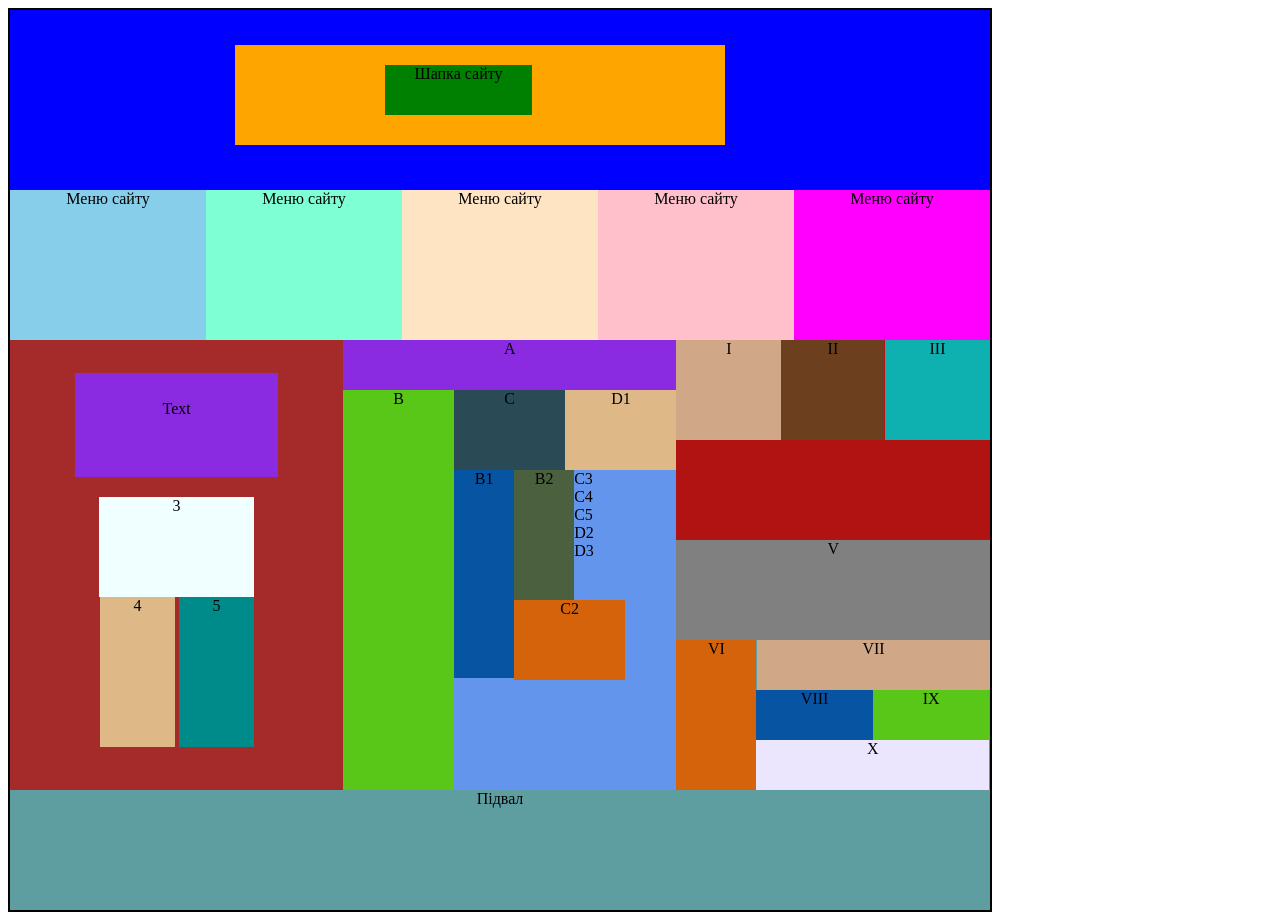
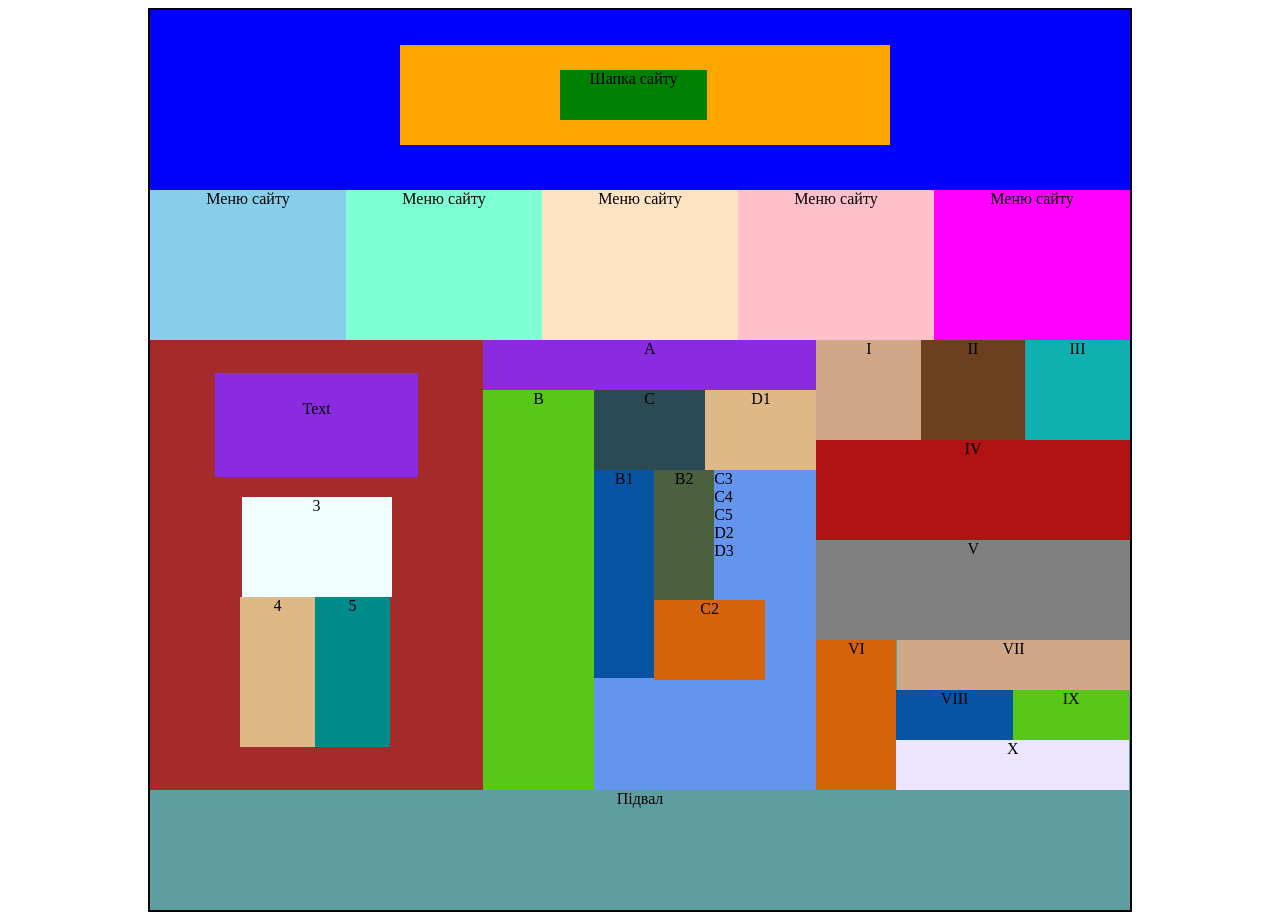
Before and after one commit to yuriikhomych23/html_css_task2-, a plain HTML site: page index.html in a window 1280 px wide. Drawn offline with Linux system fonts and the light colour scheme.

Commit message:
Sample code

```diff
--- a/css/index.css
+++ b/css/index.css
@@ -1,30 +1,32 @@
 body {
-
+    margin-left: auto;
+    margin-right: auto;
     max-width: 980px;
     height: 900px;
     border: 2px solid black;
 }
 
 header {
+
     height: 20%;
     width: 100%;
     background-color: blue;
 }
 
-header .inside {
+header .inner {
     height: 100px;
     width: 50%;
     background-color: orange;
     display: inline-block;
-    margin: 35px 225px 35px 225px;
+    margin: 35px 225px 35px 250px;
 }
 
-header .site {
+header .hat {
     height: 50px;
     width: 30%;
     background-color: green;
     text-align: center;
-    margin: 20px 10px 15px 150px;
+    margin: 25px 10px 15px 160px;
 }
 
 .menu_1 {
@@ -88,7 +90,7 @@ header .site {
 .container3 {
     background-color: azure;
     text-align: center;
-    width: 155px;
+    width: 150px;
     height: 100px;
     margin-left: auto;
     margin-right: auto;
@@ -96,7 +98,7 @@ header .site {
 }
 
 .container4 {
-    display: inline-block;
+    float: left;
     background-color:burlywood;
     text-align: center;
     width: 75px;
@@ -105,7 +107,7 @@ header .site {
 }
 
 .container5 {
-    display: inline-block;
+    float: left;
     background-color:darkcyan;
     text-align: center;
     width: 75px;
@@ -146,9 +148,10 @@ header .site {
     background-color: burlywood;
     text-align: center;
     float: right;
+
 }
 
-    .b1 {
+.b1 {
     text-align: center;
     background-color: #0654A2;
     float: left;
@@ -162,6 +165,7 @@ header .site {
     float: left;
     width: 60px;
     height: 130px;
+
 }
 
 .c2 {
@@ -199,6 +203,7 @@ header .site {
 .IV {
     background-color: rgb(177, 19, 19);
     height: 350px;
+    text-align: center;
 }
 
 
@@ -250,6 +255,7 @@ header .site {
 
 
 
+
 .footer {
     background-color:cadetblue;
     text-align: center;
--- a/index.html
+++ b/index.html
@@ -10,21 +10,9 @@
 </head>
 
 <body>
-	<!DOCTYPE html>
-	<html lang="en">
-
-	<head>
-		<meta charset="UTF-8">
-		<meta name="viewport" content="width=device-width, initial-scale=1.0">
-		<meta http-equiv="X-UA-Compatible" content="ie=edge">
-		<title>Second</title>
-		<link rel="stylesheet" href="style.css">
-	</head>
-
-	<body>
 	<header class="header">
-			<div class="inside">
-				<div class="site">Шапка сайту</div>
+		<div class="inner">
+			<div class="hat">Шапка сайту</div>
 		</div>
 	</header>
 	<main>
@@ -33,7 +21,6 @@
 		<div class="menu_3">Меню сайту</div>
 		<div class="menu_4">Меню сайту</div>
 		<div class="menu_5">Меню сайту</div>
-		</main>
 		<div class="container_main_1">
 			<div class="text">Text</div>
 			<div class="container3">3</div>
@@ -45,6 +32,7 @@
 			<div class="b">B</div>
 			<div class="c1">C</div>
 			<div class="d1">D1</div>
+			<div class="column">
 				<div class="b1">B1</div>
 				<div class="b2">B2</div>
 				<div class="c2">C2</div>
@@ -54,12 +42,14 @@
 				<div class="d2">D2</div>
 				<div class="d3">D3</div>
 			</div>
+		</div>
+
 
 		<div class="container_main_3">
 			<div class="I">I</div>
 			<div class="II">II</div>
 			<div class="III">III</div>
-			<div class="IV"></div>
+			<div class="IV">IV</div>
 			<div class="V">V</div>
 			<div class="VI">VI</div>
 			<div class="VII">VII</div>
@@ -68,6 +58,7 @@
 			<div class="X">X</div>
 
 		</div>
+	</main>
 	<footer class="footer">Підвал</footer>
 </body>
 
```
Lines whose indentation alone changed are shown as unchanged.
